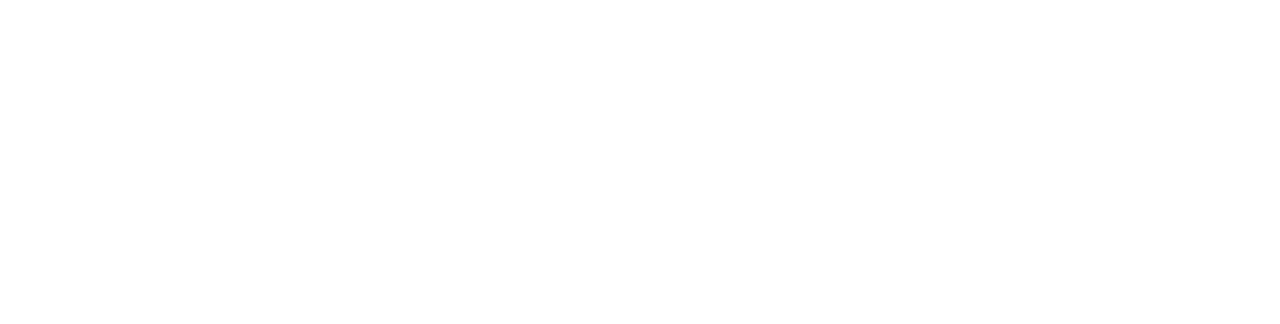
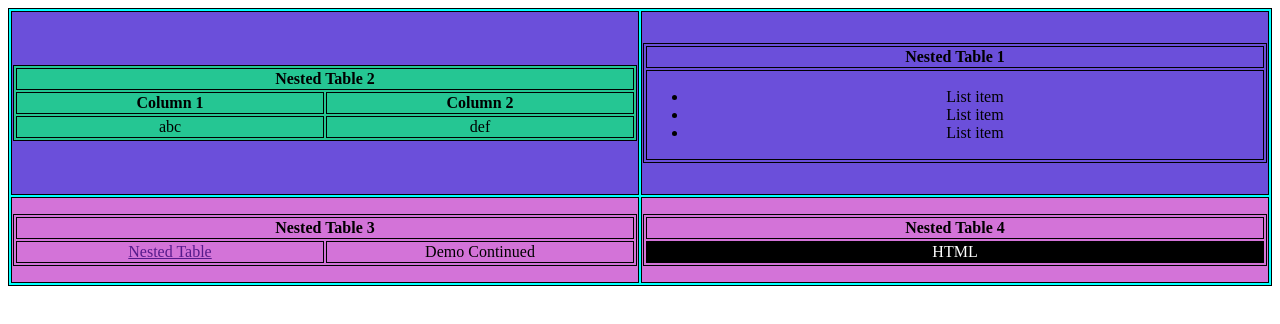
Before and after one commit to RajAnand-132/Frontend-Development, a plain HTML site: page Frontend Development Practiced/7. 11-04-2022/replit-tables-assignment/index.html in a window 1280 px wide. Drawn offline with Linux system fonts and the light colour scheme.

Commit message:
New concept of row and col span added with home work sum 2

```diff
--- a/Frontend Development Practiced/7. 11-04-2022/replit-tables-assignment/index.html
+++ b/Frontend Development Practiced/7. 11-04-2022/replit-tables-assignment/index.html
@@ -19,6 +19,61 @@
     </style>
 </head>
 <body>
-
+    <table style="width:100%;height:100%;background-color: aqua;">
+        <tr style="background-color: rgb(107, 79, 218);">
+            <td>
+                <table style="background-color: rgb(37, 198, 147);">
+                    <tr>
+                        <th colspan="2">Nested Table 2</th>
+                    </tr>
+                    <tr>
+                        <th>Column 1</th>
+                        <th>Column 2</th>
+                    </tr>
+                    <tr>
+                        <td>abc</td>
+                        <td>def</td>
+                    </tr>
+                </table>
+            </td>
+            <td>
+                <table style="margin-top: 30px;margin-bottom: 30px;">
+                    <tr>
+                        <th colspan="1" >Nested Table 1</th>
+                    </tr>
+                    <td>
+                        <ul>
+                            <li>List item</li>
+                            <li>List item</li>
+                            <li>List item</li>
+                        </ul>
+                    </td>
+                </table>
+            </td>
+        </tr>
+        <tr style="background-color: rgb(211, 115, 216);">
+            <td>
+                <table style="margin-bottom:15px;margin-top: 15px;">
+                    <tr>
+                        <th colspan="2">Nested Table 3</th>
+                    </tr>
+                    <tr>
+                        <td><a href="">Nested Table</a></td>
+                        <td>Demo Continued</td>
+                    </tr>
+                </table>
+            </td>
+            <td>
+                <table>
+                    <tr>
+                        <th>Nested Table 4</th>
+                    </tr>
+                    <tr>
+                        <td style="background-color: black;color: white;">HTML</td>
+                    </tr>
+                </table>
+            </td>
+        </tr>
+    </table>
 </body>
 </html>
```
Also changed, not shown: Frontend Development Practiced/7. 11-04-2022/replit-tables-assignment/Col-Row-Span/homework2.html (added, +10 -0 lines), Frontend Development Practiced/7. 11-04-2022/replit-tables-assignment/Col-Row-Span/Home Work 2.png (added), Frontend Development Practiced/7. 11-04-2022/replit-tables-assignment/HomeWork-Description.txt (deleted).
